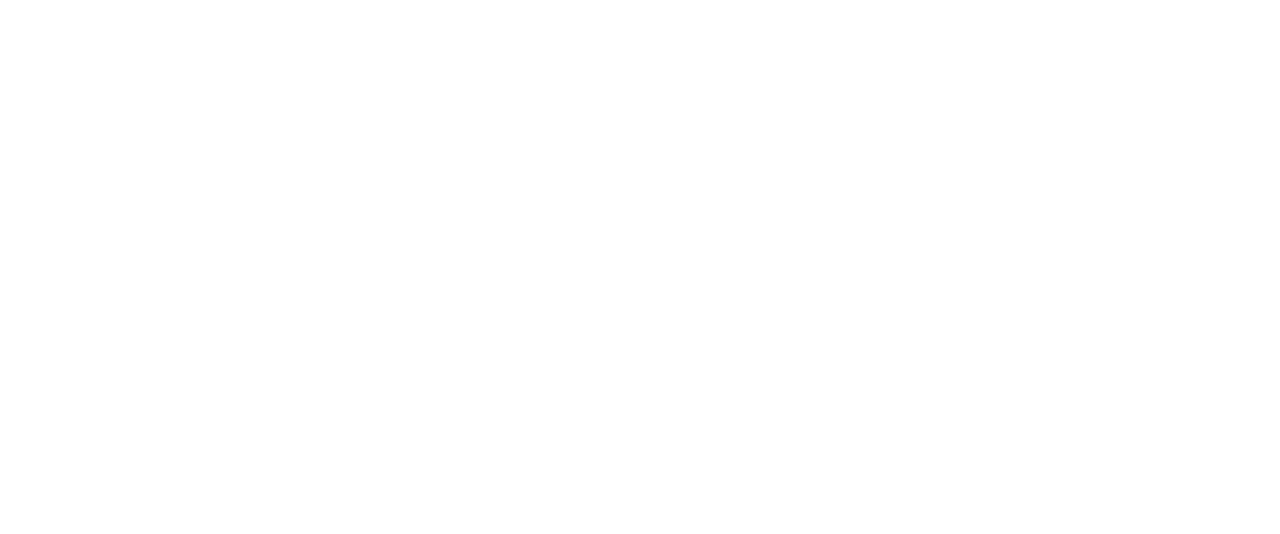
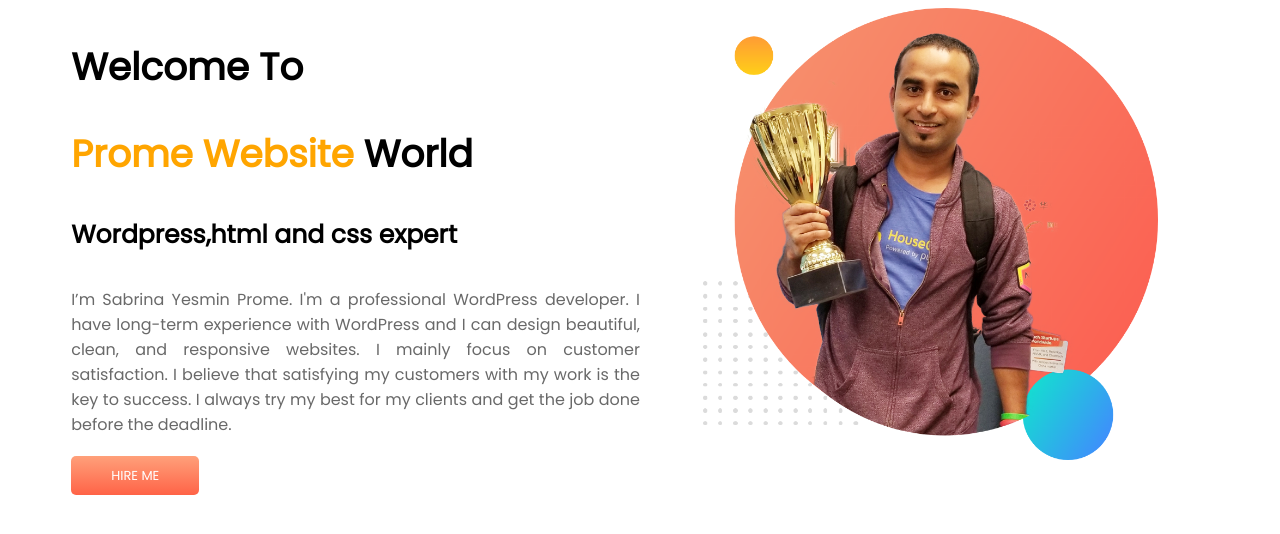
Before and after one commit to sabrababra/developer-protfolio, a plain HTML site: page index.html in a window 1280 px wide. Drawn offline with Linux system fonts and the light colour scheme.

Commit message:
first porsion done

```diff
--- a/index.html
+++ b/index.html
@@ -5,9 +5,27 @@
     <meta http-equiv="X-UA-Compatible" content="IE=edge">
     <meta name="viewport" content="width=device-width, initial-scale=1.0">
     <title>Prome's Protfolio</title>
+    <link rel="preconnect" href="https://fonts.googleapis.com">
+    <link rel="preconnect" href="https://fonts.gstatic.com" crossorigin>
+    <link href="https://fonts.googleapis.com/css2?family=Poppins&display=swap" rel="stylesheet">
     <link rel="stylesheet" href="style.css">
 </head>
 <body>
+    <section>
+        <div class="for-half">
+            <h1>Welcome To</h1>
+            <h1> <span id="f-part">Prome Website</span> World</h1>
+            <h4> Wordpress,html and css expert</h4>
+            <p class="Paragraph-font">I’m Sabrina Yesmin Prome. I'm a professional WordPress developer. I have long-term experience with WordPress and I can design beautiful, clean, and responsive websites. I mainly focus on customer satisfaction. I believe that satisfying my customers with my work is the key to success. I always try my best for my clients and get the job done before the deadline.</p>
+            <a href="https://www.linkedin.com/company/programminghero/" target="_blank" class="button">HIRE ME</a>
+        </div>
+        <div class="for-half">
+            <img src="images/jhankar.png" alt="">
+
+        </div>
+
+    </section>
+
 
 </body>
 </html>
--- a/style.css
+++ b/style.css
@@ -0,0 +1,34 @@
+body{
+    font-family: 'Poppins', sans-serif;
+    font-size: 25px;
+}
+.Paragraph-font{
+    font-size: 16px;
+    color: dimgray;
+    text-align: justify;
+
+}
+#f-part{
+   color: orange;
+}
+section{
+    display: flex;
+}
+.for-half{
+    width: 50%;
+    padding-left: 5%;
+}
+.for-half img{
+    width: 80%;
+}
+.button{
+    font-size: 13px;
+    text-decoration: none;
+    background-image: linear-gradient( lightsalmon, tomato);
+   /* background-color: orange;*/
+    padding: 10px 40px;
+    font-weight: 400;
+    color: white;
+    border-radius: 5px;
+
+}
```
Also changed, not shown: images/dream-bg.png (added), images/exp-bg.png (added), images/jhankar.png (added), images/jhankar2.png (added), images/my-bg.png (added), images/my-bg2.png (added), images/top-banner.png (added), showOff/prom-removebg-preview.png (added), showOff/prom.jpg (added), showOff/promi-removebg-preview.png (added), showOff/promi.jpg (added), 7 other files.
